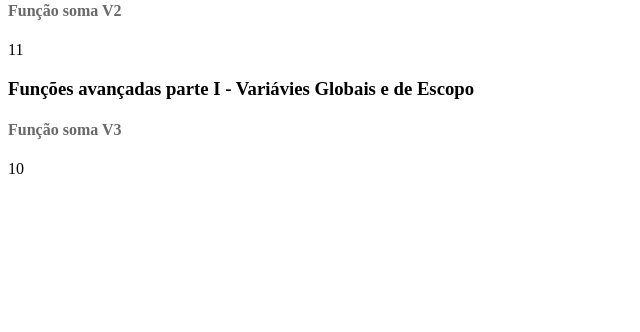
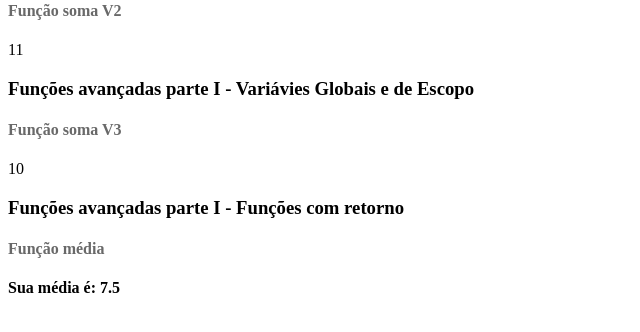
Before and after one commit to rebelatto/phpbasico, a PHP site: page / in a window 1280 px wide. Shown: the part 139-471 px from the top of the page, without its empty margins (0-640 px from the left). Run offline with PHP 8.4, Linux system fonts and the light colour scheme.

Commit message:
Funções - Funções com retorno

```diff
--- a/Cap7/index.php
+++ b/Cap7/index.php
@@ -4,7 +4,7 @@
 //Funções
 
 /**
- * Primeira versão da função - Função Simples
+ * Primeira versão da função soma - Função Simples
  **/
 
 function somaV1(){
@@ -13,7 +13,7 @@ function somaV1(){
 
 
 /**
- * Segunda versão da função - Função melhorada
+ * Segunda versão da função soma - Função melhorada
  **/
 
 function somaV2(){
@@ -30,7 +30,7 @@ echo "<h4 style= color:dimgray>Função soma V2</h4>";
 somaV2();
 
 /**
- * Terceira versão da função - Função utilizando variáveis Globais e variáveis de Escopo
+ * Terceira versão da função soma - Função utilizando variáveis Globais e variáveis de Escopo
  **/
 
 echo "<h3>Funções avançadas parte I - Variávies Globais e de Escopo</h3>";
@@ -45,5 +45,19 @@ function somaV3($x = 0,$y = 0){//váriáveis de escopo
 somaV3(10);
 //Formatos que podemos passar em nossos parâmetros de uma função : int, "String", false/true, null, array( )
 
+/**
+ * Função média - Função utilizando variáveis Globais e variáveis de Escopo
+ **/
+echo "<h3>Funções avançadas parte I - Funções com retorno</h3>";
 
+echo "<h4 style= color:dimgray>Função média</h4>";
+
+function media($p1,$p2,$p3,$p4){
+    $resultado = ($p1 + $p2 + $p3 + $p4) / 4;
+    return $resultado;
+}
+
+$media = media(8,5,7,10);
+
+echo "<strong>Sua média é: ".$media."</strong>";
 ?>
```
Also changed, not shown: 1 other file.
